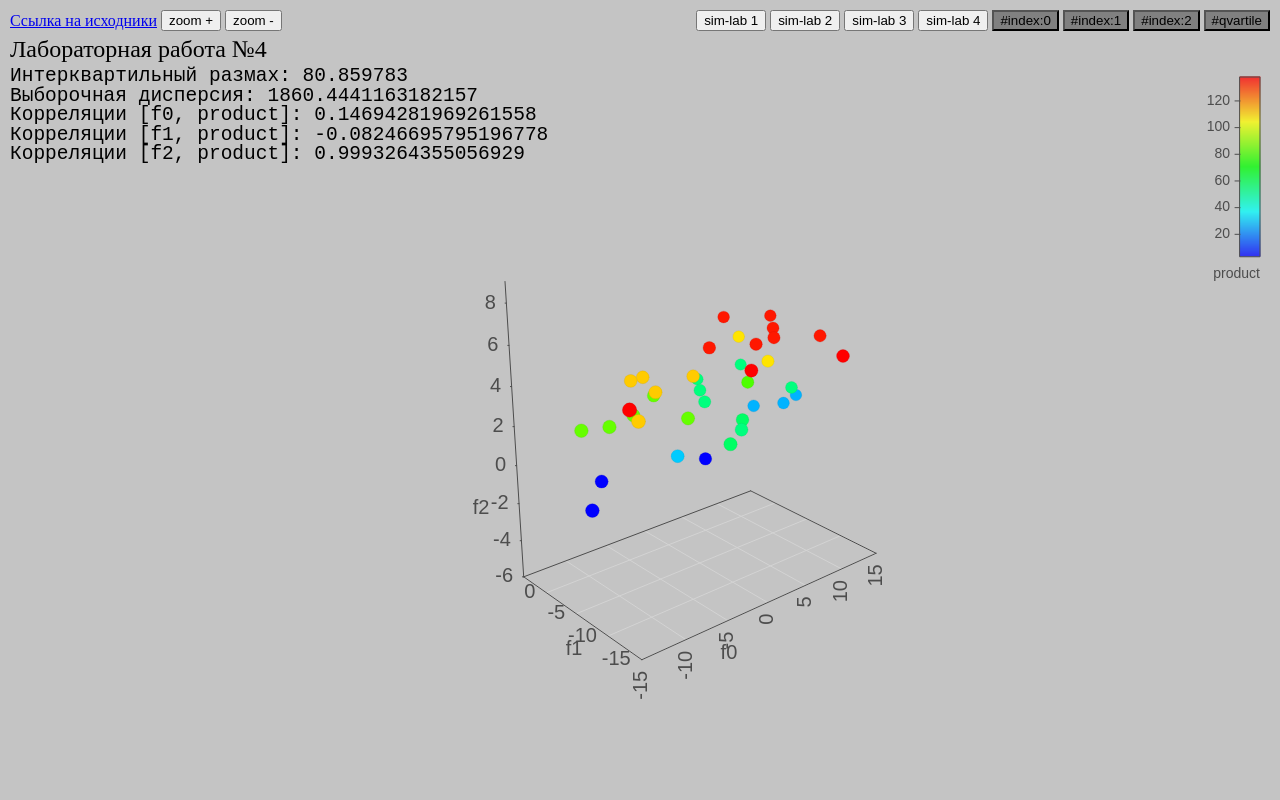
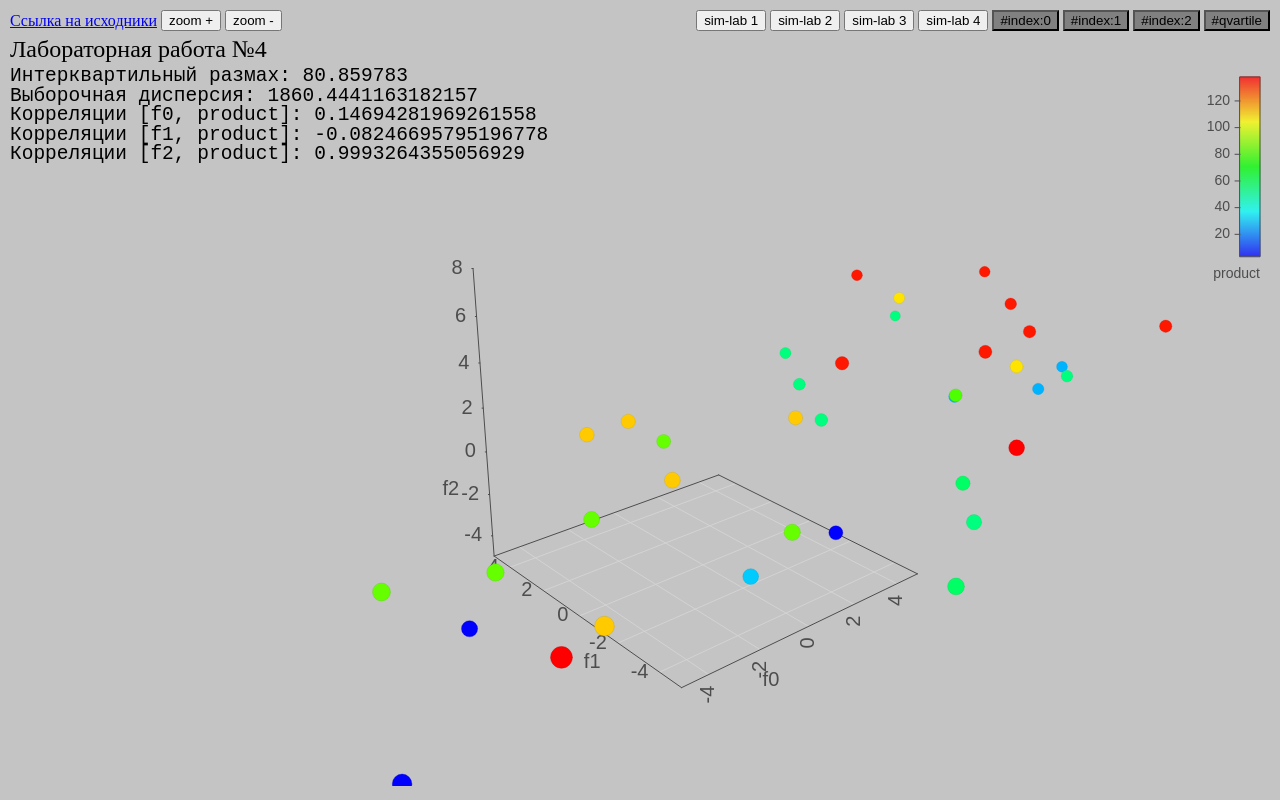
Before and after one commit to ZhukDmitryOlegovich/num-methods, a website with bundled scripts: page sim-lab4/index.html in a window 1280 px wide. Built offline with nearby package versions, Linux system fonts and the light colour scheme.

Commit message:
fix max-min

```diff
--- a/sim-lab4/index.html
+++ b/sim-lab4/index.html
@@ -38,9 +38,9 @@
 	</style>
 
 	<div class="table flex-fill">
-		<div style="width: 100%;">
-			<code id="text" style="position: absolute; font-size: 1.5em; z-index: 1;"></code>
-			<div id="outputWrapper" class="flex-fill"></div>
+		<div style="width: 100%; position: relative;">
+			<code id="text" style="font-size: 1.5em; z-index: 1;"></code>
+			<div id="outputWrapper" class="flex-fill" style="position: absolute; top: 0; left: 0; right: 0; bottom: 0;"></div>
 		</div>
 	</div>
 
--- a/sim-lab4/input.ts
+++ b/sim-lab4/input.ts
@@ -15,14 +15,14 @@ function createGraph3d(data: any, el: HTMLElement) {
 		verticalRatio: 1.0,
 		legendLabel: 'product',
 		xLabel: 'f0',
-		xMin: -15,
-		xMax: 15,
+		xMin: -5,
+		xMax: 5,
 		yLabel: 'f1',
-		yMin: -15,
-		yMax: 4,
+		yMin: -5,
+		yMax: 5,
 		zLabel: 'f2',
-		zMin: -6,
-		zMax: 9,
+		zMin: -5,
+		zMax: 8,
 		cameraPosition: {
 			horizontal: 0.7,
 			vertical: 0.4,
```
Also changed, not shown: build/sim-lab4/input.js.
